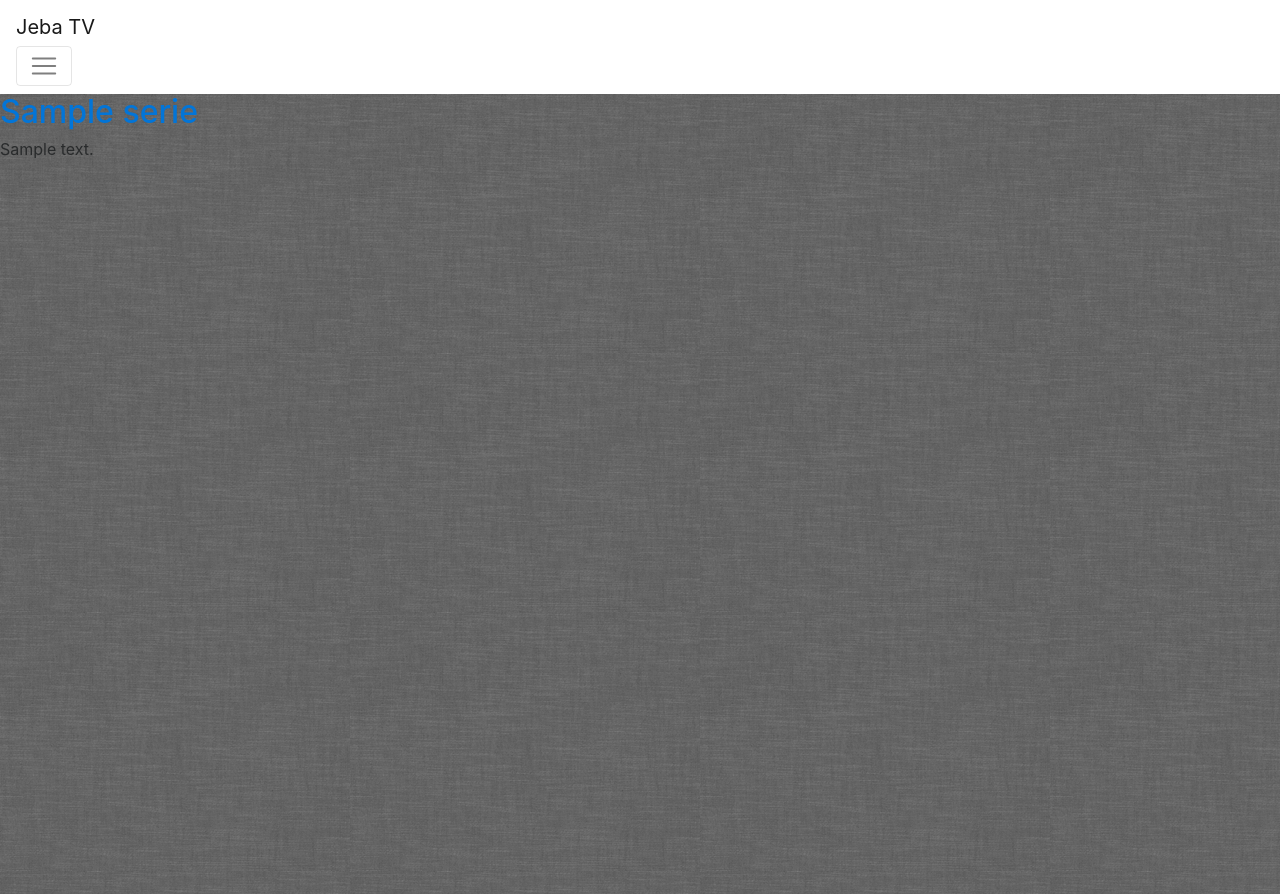
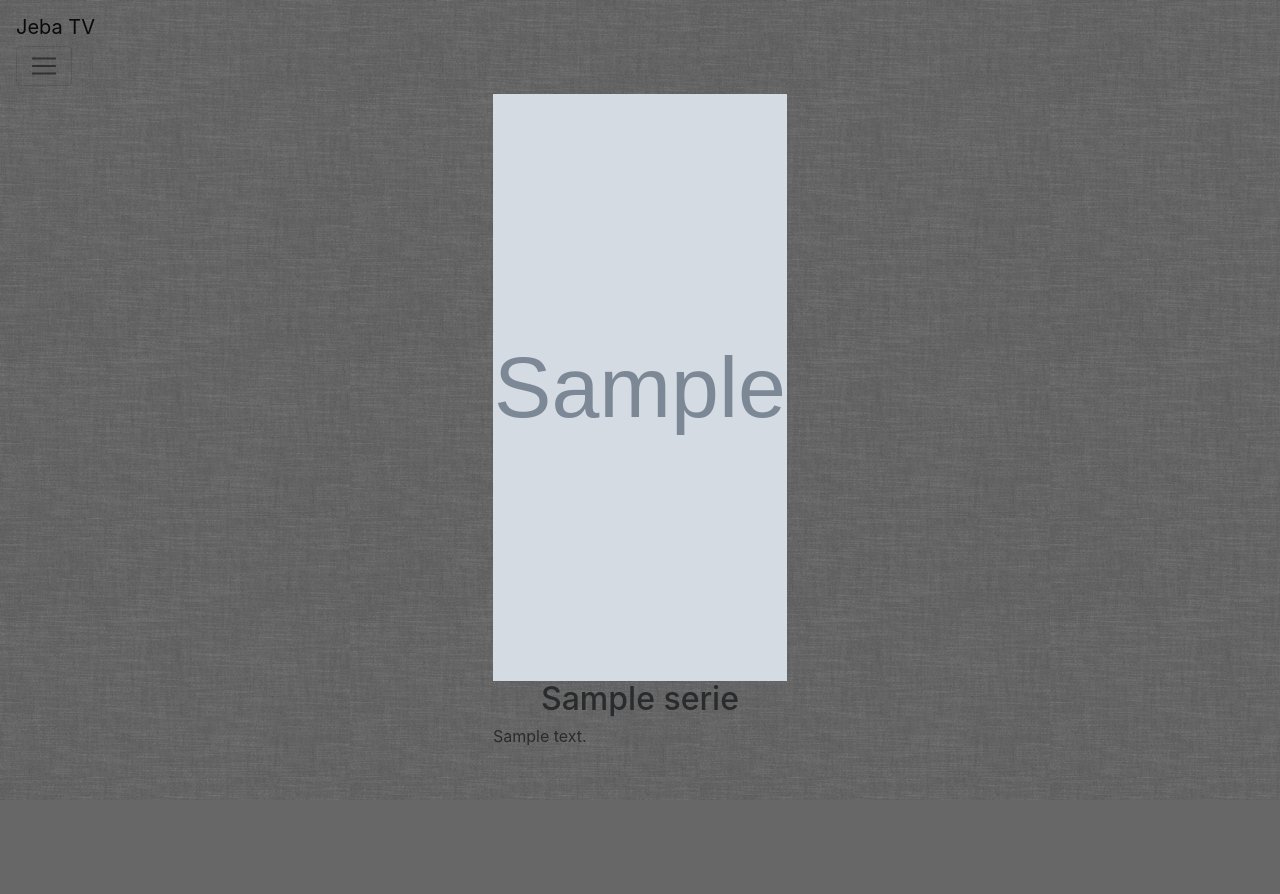
Before and after one commit to Jeremybarra/jebatv, a Django app: page /series/ in a window 1280 px wide. After the commit the page ends 800 px from the top, so only its background shows below. Run offline with Django 3.2, Linux system fonts and the light colour scheme; tables that the repository leaves empty hold one stand-in row (values such as "Sample post"); grey boxes marked "Sample" are stand-in pictures; some libraries are stand-ins or nearby versions.

Commit message:
[ADD] Style page des séries

```diff
--- a/jebatv/static/jebatv/css/base.css
+++ b/jebatv/static/jebatv/css/base.css
@@ -1,4 +1,4 @@
-.main{
+body{
 	background-image: url("/static/jebatv/pictures/wallpaper.png");
 	background-repeat: repeat;
 	width: 100%;
--- a/series/models.py
+++ b/series/models.py
@@ -4,7 +4,7 @@ from jebatv.models import Media
 class Serie(models.Model):
 	title = models.CharField(verbose_name="Titre", max_length=200)
 	description = models.TextField(verbose_name="Description", default="Aucune description renseignée")
-	image = models.FileField(upload_to="", default='/static/series/pictures/placeholder_series.png')
+	image = models.FileField(upload_to="", default="placeholder_series.png")
 
 	def __str__(self):
 		return self.title
--- /dev/null
+++ b/series/static/series/css/series.css
@@ -0,0 +1,21 @@
+.series{
+	width: 100%;
+	display: flex;
+	flex-wrap: wrap;
+	justify-content: center;
+}
+
+.series .serie{
+	height: 670px;
+	width: 294px;
+	overflow-y: hidden;
+	margin: 0px 3px 10px 3px;
+}
+
+.series h2{
+	text-align: center;
+}
+
+.series .img{
+	cursor: pointer;
+}
--- a/series/templates/series/series.html
+++ b/series/templates/series/series.html
@@ -1,20 +1,21 @@
 {% extends "base.html" %}
-{% load staticfiles %}
+{% load static %}
 
 {% block title %}Un bon choix de série{% endblock %}
 
+{% block css %}
+	{{ block.super}}
+	<link rel="stylesheet" href="{% static "series/css/series.css" %}" type"text/css" />
+{% endblock %}
+
 {% block content %}
-	{% for serie in series %}
-		<div class="serie">
-			<h2><a href="{{ serie.id }}">{{ serie.title}}</a></h2>
-			<p> {{ serie.description }} </p>
-			<div class="season">
-				<ul>
-					{% for season in seasons %}
-						<li>{{ season.name }}</li>
-					{% endfor %}
-				</ul>
+	<div class="series">
+		{% for serie in series %}
+			<div class="serie">
+				<a href="{{ serie.id }}"><img class="img"src="{{ serie.image.url }}" height="587" width="294" /></a>
+				<h2><a class="title">{{ serie.title}}</a></h2>
+				<p> {{ serie.description }} </p>
 			</div>
-		</div>
-	{% endfor %}
+		{% endfor %}
+	</div>
 {% endblock %}
--- a/series/views.py
+++ b/series/views.py
@@ -4,10 +4,12 @@ from .models import Serie, Season, Episode
 
 def series(request):
 	context = {'series': Serie.objects.all()}
+	for serie in context['series']:
+		print(serie.image.url)
 	return render(request, 'series/series.html', context)
 
 def seasons(request, serie_id):
-	context = {'seasons': Season.objects.filter(serie=serie_id).values()}
+	context = {'seasons': Season.objects.filter(serie=serie_id)}
 	return render(request, 'series/season.html', context)
 
 def episodes(request, serie_id, season_id):
```
